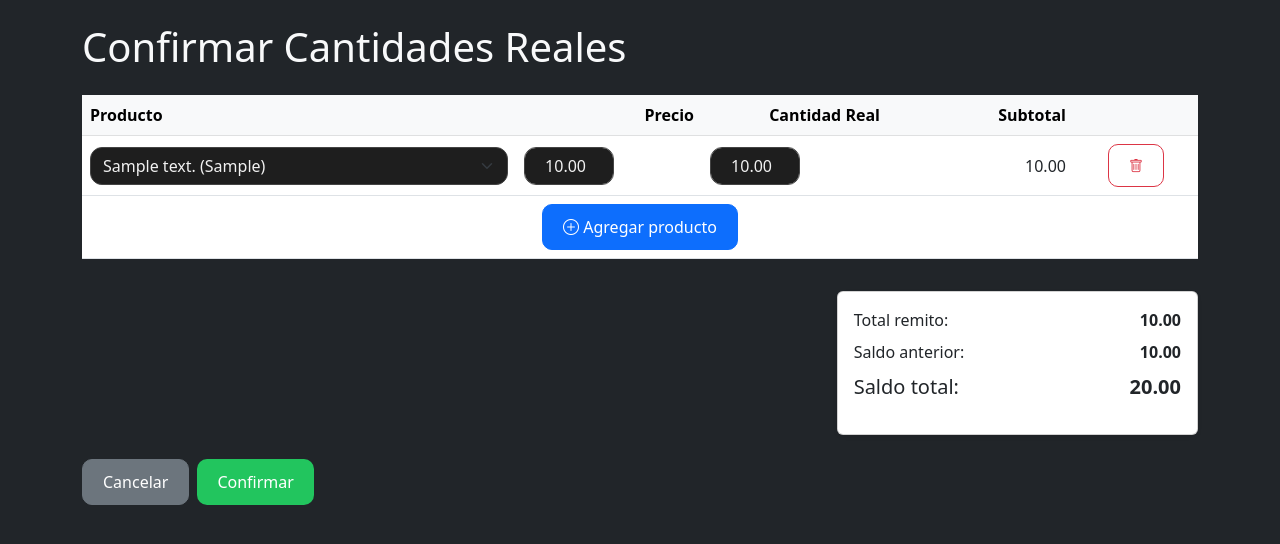
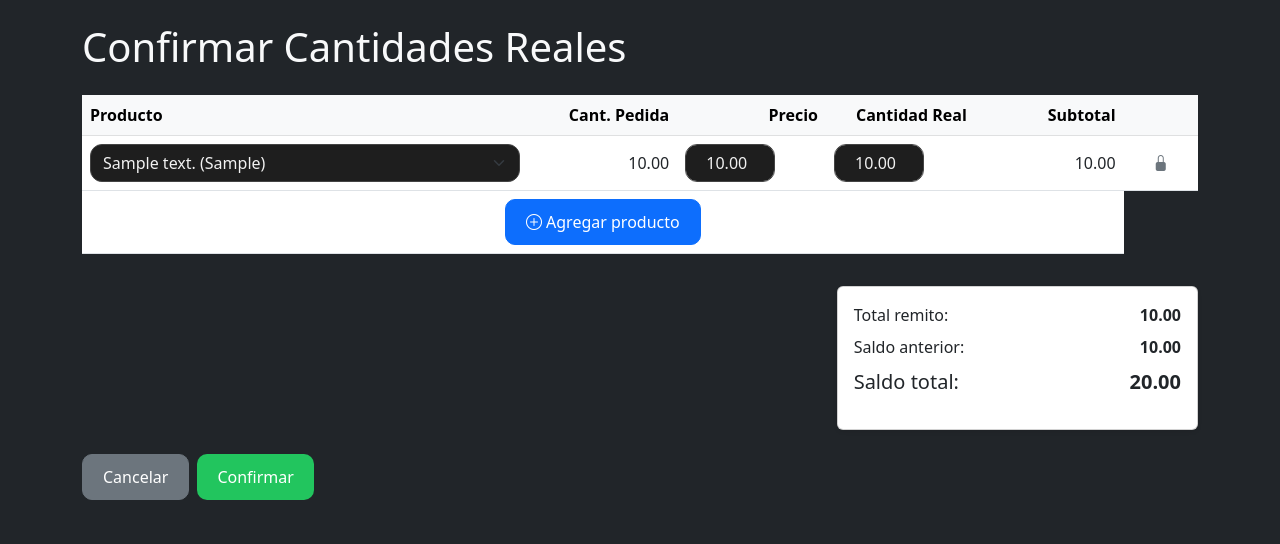
Before and after one commit to mgorno/GranjApp, a Flask app: page /entregas/1/remito in a window 1280 px wide. Shown: the part 57-601 px from the top of the page. Run offline with Flask 3, Linux system fonts and the light colour scheme; a database or web service that is not in the repository returns one stand-in record (values such as "Sample title"); some libraries are stand-ins or nearby versions.

Commit message:
ajusto columnas tabla

```diff
--- a/templates/remito_confirmar.html
+++ b/templates/remito_confirmar.html
@@ -16,59 +16,60 @@
 {% block content %}
 <h1 class="mb-4">Confirmar Cantidades Reales</h1>
 
-<form action="{{ url_for('entregas.remito', id_pedido=id_pedido) }}"
-      method="POST"
-      id="form-remito"
-      data-saldo-anterior="{{ '%.2f'|format(saldo_anterior) }}">
+<form action="{{ url_for('entregas.remito', id_pedido=id_pedido) }}" method="POST" id="form-remito"
+  data-saldo-anterior="{{ '%.2f'|format(saldo_anterior) }}">
   <div class="table-responsive mb-3">
     <table class="table align-middle" id="tabla-remito">
       <thead class="table-light">
         <tr>
-          <th style="width: 35%">Producto</th>
-          <th style="width: 15%" class="text-end">Precio</th>
-          <th style="width: 15%" class="text-end">Cantidad&nbsp;Real</th>
-          <th style="width: 15%" class="text-end">Subtotal</th>
-          <th style="width: 10%"></th>
+          <th style="width: 30%">Producto</th>
+          <th style="width: 10%" class="text-end">Cant. Pedida</th>
+          <th style="width: 10%" class="text-end">Precio</th>
+          <th style="width: 10%" class="text-end">Cantidad Real</th>
+          <th style="width: 10%" class="text-end">Subtotal</th>
+          <th style="width: 5%"></th>
         </tr>
       </thead>
       <tbody>
         {% for item in detalles %}
         <tr>
-          <!-- Importante: campo oculto con id_detalle -->
           <input type="hidden" name="id_detalle" value="{{ item.id_detalle }}">
-
           <td>
             <select name="id_producto" class="form-select producto-select" required>
               <option value="" disabled>Seleccione…</option>
               {% for p in productos %}
-              <option value="{{ p.id_producto }}" data-precio="{{ '%.2f'|format(p.precio) }}" data-unidad="{{ p.unidad_base }}"
-                {{ 'selected' if p.id_producto == item.id_producto }}>
+              <option value="{{ p.id_producto }}" data-precio="{{ '%.2f'|format(p.precio) }}"
+                data-unidad="{{ p.unidad_base }}" {{ 'selected' if p.id_producto==item.id_producto }}>
                 {{ p.descripcion }} ({{ p.unidad_base }})
               </option>
               {% endfor %}
             </select>
           </td>
+          <td class="text-end">{{ '%.2f'|format(item.cantidad or 0) }}</td>
           <td class="text-end">
-            <input type="number" step="0.01" name="precio"
-                   value="{{ '%.2f'|format(item.precio or 0) }}"
-                   class="form-control text-end table-input precio-input" required>
+            <input type="number" step="0.01" name="precio" value="{{ '%.2f'|format(item.precio or 0) }}"
+              class="form-control text-end table-input precio-input" required>
           </td>
           <td class="text-end">
-            <input type="number" step="0.01" name="cantidad_real"
-                   value="{{ '%.2f'|format(item.cantidad_real or 0) }}"
-                   class="form-control text-end table-input cantidad-input" required>
+            <input type="number" step="0.01" name="cantidad_real" value="{{ '%.2f'|format(item.cantidad_real or 0) }}"
+              class="form-control text-end table-input cantidad-input" required>
           </td>
           <td class="text-end subtotal-cell">
             {{ '%.2f'|format((item.precio or 0) * (item.cantidad_real or 0)) }}
           </td>
           <td class="text-center">
+            {% if item.id_detalle|string == "0" %}
             <button type="button" class="btn btn-outline-danger btn-sm eliminar-fila">
               <i class="bi bi-trash"></i>
             </button>
+            {% else %}
+            <i class="bi bi-lock-fill text-secondary" title="No se puede eliminar"></i>
+            {% endif %}
           </td>
         </tr>
         {% endfor %}
       </tbody>
+
       <tfoot>
         <tr>
           <td colspan="5" class="text-center">
```
